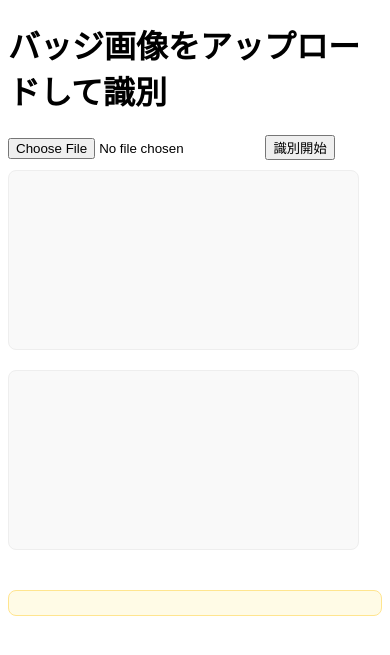
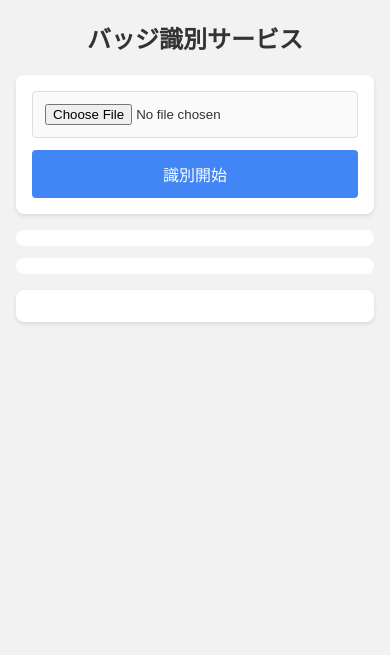
Before and after one commit to jojojen/BadgeFinder, a Flask app: page / in a window 390 px wide. Shown: the top 655 px of the page. Run offline with Flask 3, Linux system fonts and the light colour scheme; some libraries are stand-ins or nearby versions.

Commit message:
for mobile

```diff
--- a/templates/index.html
+++ b/templates/index.html
@@ -2,156 +2,179 @@
 <html lang="ja">
 <head>
     <meta charset="UTF-8">
+    <meta name="viewport" content="width=device-width, initial-scale=1, maximum-scale=1">
     <title>バッジ識別サービス</title>
     <style>
-        body {
-            font-family: Arial, sans-serif;
+        * { margin: 0; padding: 0; box-sizing: border-box; }
+        body { font-family: 'Helvetica Neue', Arial, sans-serif; background: #f2f2f2; color: #333; }
+        h1 { text-align: center; font-size: 1.5rem; margin: 20px 0; }
+        .container { width: 100%; padding: 0 16px; }
+        form { background: #fff; border-radius: 8px; padding: 16px; box-shadow: 0 2px 4px rgba(0,0,0,0.1); }
+        input[type="file"] { width: 100%; padding: 12px; border: 1px solid #ddd; border-radius: 4px; background: #fafafa; }
+        button { width: 100%; padding: 12px; margin-top: 12px; border: none; border-radius: 4px; background: #4285f4; color: #fff; font-size: 1rem; }
+        button:disabled { background: #a0c3ff; }
+        .preview-container { display: flex; flex-direction: column; gap: 12px; margin-top: 16px; }
+        .preview-box { width: 100%; background: #fff; border-radius: 8px; padding: 8px; text-align: center; }
+        .preview-box img { max-width: 100%; border-radius: 4px; }
+        .img-hash-text { margin-top: 8px; font-size: 0.9rem; }
+        #result { background: #fff; border-radius: 8px; padding: 16px; margin-top: 16px; box-shadow: 0 2px 4px rgba(0,0,0,0.1); }
+        #result .field {
+            display: flex;
+            align-items: flex-start;
+            justify-content: flex-start;
+            margin-bottom: 16px;
+            flex-wrap: wrap;
         }
-        .preview-container {
-            display: flex;
-            flex-direction: row;
-            justify-content: flex-start;
-            gap: 20px;
-            margin-bottom: 10px;
+        #result .field-label {
+            font-weight: bold;
+            margin-right: 8px;
+            flex-shrink: 0;
+            min-width: 7.2em;
+            text-align: right;
         }
-        #preview, #processed-preview {
-            width: 300px;
-            min-width: 180px;
-            height: 300px;
-            margin: 10px 0;
-            display: flex;
-            flex-direction: column;
-            align-items: center;
-            justify-content: flex-start;
-            background: #f9f9f9;
-            border: 1px solid #eee;
-            border-radius: 8px;
-            box-sizing: border-box;
+        #result .field-value {
+            flex: 1 1 auto;
+            word-break: break-all;
+            white-space: normal;
+            color: #333;
+            margin-right: 8px;
         }
-        #preview img, #processed-preview img {
-            max-width: 100%;
-            max-height: 100%;
-            display: block;
-            margin: 0 auto;
-            background: #fff;
-            box-shadow: 0 0 2px #bbb;
+        .copy-btn {
+            background: none;
+            border: none;
+            padding: 4px;
+            cursor: pointer;
+            color: #666;
+            position: relative;
+            flex-shrink: 0;
+            margin-top: 2px;
+        }
+        .copy-btn:hover { color: #000; }
+        .copy-btn::after {
+            content: attr(data-tooltip);
+            position: absolute;
+            bottom: 100%;
+            right: 0;
+            background: rgba(0,0,0,0.75);
+            color: #fff;
+            font-size: 0.75rem;
+            padding: 2px 6px;
             border-radius: 4px;
-            object-fit: contain;
+            opacity: 0;
+            transform: translateY(4px);
+            transition: opacity 0.2s, transform 0.2s;
+            pointer-events: none;
+            white-space: nowrap;
         }
-        .img-hash-text {
-            margin-top: 10px;
-            text-align: center;
-            font-size: 0.98rem;
-            word-break: break-all;
+        .copy-btn:hover::after, .copy-btn.copied::after {
+            opacity: 1;
+            transform: translateY(0);
         }
-        #result {
-            clear: both;
-            margin-top: 30px;
-            padding: 16px 12px 8px 12px;
-            background: #fffbe6;
-            border: 1px solid #ffe58f;
-            border-radius: 8px;
-            max-width: 700px;
-            word-break: break-word;
+        .spinner-overlay {
+            display: none; position: fixed; top:0; left:0; width:100%; height:100%;
+            background: rgba(0,0,0,0.3); align-items: center; justify-content: center; z-index: 999;
         }
-        #result p {
-            margin: 8px 0;
-            line-height: 1.5;
-            font-size: 1rem;
-        }
-        @media (max-width: 700px) {
-            .preview-container {
-                flex-direction: column;
-                gap: 0;
-            }
-            #preview, #processed-preview {
-                width: 90vw;
-                max-width: 95vw;
-                height: 40vw;
-                min-height: 180px;
-            }
-        }
+        .spinner { width: 48px; height: 48px; border: 6px solid #ccc; border-top-color: #4285f4; border-radius: 50%; animation: spin 1s linear infinite; }
+        @keyframes spin { to { transform: rotate(360deg); } }
     </style>
 </head>
 <body>
-    <h1>バッジ画像をアップロードして識別</h1>
-    <form id="uploadForm">
-        <input type="file" id="image" accept="image/*" required>
-        <button type="submit">識別開始</button>
-    </form>
-    <div class="preview-container">
-        <div id="preview"></div>
-        <div id="processed-preview"></div>
+    <h1>バッジ識別サービス</h1>
+    <div class="container">
+        <form id="uploadForm">
+            <input type="file" id="image" accept="image/*" required>
+            <button type="submit" id="identifyBtn">識別開始</button>
+        </form>
+        <div class="preview-container">
+            <div id="preview" class="preview-box"></div>
+            <div id="processed-preview" class="preview-box"></div>
+        </div>
+        <div id="result"></div>
     </div>
-    <div id="result"></div>
-
+    <div class="spinner-overlay" id="spinnerOverlay">
+        <div class="spinner"></div>
+    </div>
     <script>
         const imageInput = document.getElementById('image');
         const preview = document.getElementById('preview');
         const processedPreview = document.getElementById('processed-preview');
         const resultDiv = document.getElementById('result');
         const uploadForm = document.getElementById('uploadForm');
+        const identifyBtn = document.getElementById('identifyBtn');
+        const spinner = document.getElementById('spinnerOverlay');
 
-        imageInput.addEventListener('change', function(e) {
+        imageInput.addEventListener('change', e => {
+            preview.innerHTML = '';
+            processedPreview.innerHTML = '';
+            resultDiv.innerHTML = '';
             const file = e.target.files[0];
             if (file) {
                 const reader = new FileReader();
-                reader.onload = function(e) {
-                    preview.innerHTML = `<img src="${e.target.result}" alt="元画像プレビュー">`;
-                };
+                reader.onload = ev => preview.innerHTML = `<img src="${ev.target.result}" alt="元画像プレビュー">`;
                 reader.readAsDataURL(file);
-            } else {
-                preview.innerHTML = '';
             }
-            processedPreview.innerHTML = '';
-            resultDiv.innerHTML = '';
         });
 
-        uploadForm.addEventListener('submit', async (e) => {
+        uploadForm.addEventListener('submit', async e => {
             e.preventDefault();
-            if (!imageInput.files[0]) {
-                alert('最初に画像を選択してください');
-                return;
-            }
+            if (!imageInput.files[0]) return;
+            spinner.style.display = 'flex';
+            identifyBtn.disabled = true;
             const file = imageInput.files[0];
-            const formData = new FormData();
-            formData.append('image', file);
+            const formData = new FormData(); formData.append('image', file);
 
             try {
-                // 前処理
-                const preResp = await fetch('/preprocess-image', {
-                    method: 'POST',
-                    body: formData
+                const preResp = await fetch('/preprocess-image', { method: 'POST', body: formData });
+                const preData = await preResp.json();
+                processedPreview.innerHTML = `<img src="${preData.processed_image}" alt="処理後プレビュー">`;
+
+                const idResp = await fetch('/identify-badge', { method: 'POST', body: formData });
+                const idData = await idResp.json();
+
+                const fields = [
+                    ['一致状況', idData.matched ? '✅ データベースに存在します' : 'おめでとうございます！このバッジを初めて発見した方です。'],
+//                    ['画像ハッシュ', idData.image_hash],
+                    ['出典作品', idData.source_work],
+                    ['キャラクター', idData.character],
+                    ['購入方法', idData.purchase_method],
+                    ['推奨価格', idData.suggested_price],
+                    ['オークション説明', idData.auction_description]
+                ];
+                resultDiv.innerHTML = '';
+                fields.forEach(([label, value], idx) => {
+                    const fid = `field${idx}`;
+                    const fieldDiv = document.createElement('div'); fieldDiv.className = 'field';
+                    fieldDiv.innerHTML = `
+                        <span class="field-label">${label}：</span>
+                        <span class="field-value" id="${fid}">${value}</span>
+                        <button class="copy-btn" data-target="${fid}" aria-label="コピー"></button>
+                    `;
+                    resultDiv.appendChild(fieldDiv);
                 });
-                if (!preResp.ok) throw new Error('前処理エラー: ' + preResp.statusText);
-                const preData = await preResp.json();
-                processedPreview.innerHTML = `
-                    <img src="${preData.processed_image}" alt="処理後プレビュー">
-                `;
 
-                // 識別
-                const idResp = await fetch('/identify-badge', {
-                    method: 'POST',
-                    body: formData
+                document.querySelectorAll('.copy-btn').forEach(btn => {
+                    btn.innerHTML = `<svg width="16" height="16" viewBox="0 0 24 24" fill="currentColor">
+                        <path d="M19 2H9a2 2 0 0 0-2 2v2h2V4h10v14H9v-2H7v2a2 2 0 0 0 2 2h10a2 2 0 0 0 2-2V4a2 2 0 0 0-2-2z"/>
+                        <path d="M15 8H5a2 2 0 0 0-2 2v10a2 2 0 0 0 2 2h10a2 2 0 0 0 2-2V10a2 2 0 0 0-2-2zm0 12H5V10h10v10z"/>
+                    </svg>`;
+                    btn.dataset.tooltip = 'コピー';
+                    btn.addEventListener('click', async () => {
+                        const text = document.getElementById(btn.dataset.target).innerText;
+                        try {
+                            await navigator.clipboard.writeText(text);
+                            btn.classList.add('copied'); btn.dataset.tooltip = 'コピー完了！';
+                            setTimeout(() => { btn.classList.remove('copied'); btn.dataset.tooltip = 'コピー'; }, 1000);
+                        } catch {
+                            btn.dataset.tooltip = 'コピー失敗';
+                            setTimeout(() => btn.dataset.tooltip = 'コピー', 1000);
+                        }
+                    });
                 });
-                const idData = await idResp.json();
-                if (!idResp.ok) throw new Error(idData.error || '識別に失敗しました');
-
-                const matchInfo = idData.matched
-                    ? '<span style="color:green;">✅ データベースに存在します</span>'
-                    : '<span style="color:red;">おめでとうございます！このバッジを初めて発見した方です。</span>';
-
-                resultDiv.innerHTML = `
-                    <p><strong>一致状況：</strong> ${matchInfo}</p>
-                    <p><strong>画像ハッシュ：</strong> ${idData.image_hash}</p>
-                    <p><strong>出典作品：</strong> ${idData.source_work}</p>
-                    <p><strong>キャラクター：</strong> ${idData.character}</p>
-                    <p><strong>購入方法：</strong> ${idData.purchase_method}</p>
-                    <p><strong>推奨価格：</strong> ${idData.suggested_price}</p>
-                    <p><strong>オークション説明：</strong> ${idData.auction_description}</p>
-                `;
-            } catch (error) {
-                resultDiv.innerHTML = `<p style="color:red;">${error.message}</p>`;
+            } catch (err) {
+                resultDiv.innerHTML = `<p style=\"color:red;\">${err.message}</p>`;
+            } finally {
+                spinner.style.display = 'none';
+                identifyBtn.disabled = false;
             }
         });
     </script>
```
